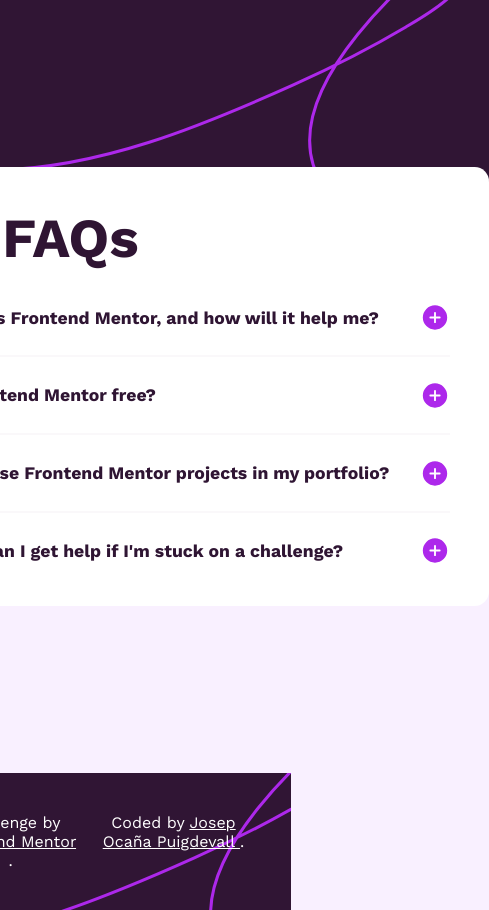
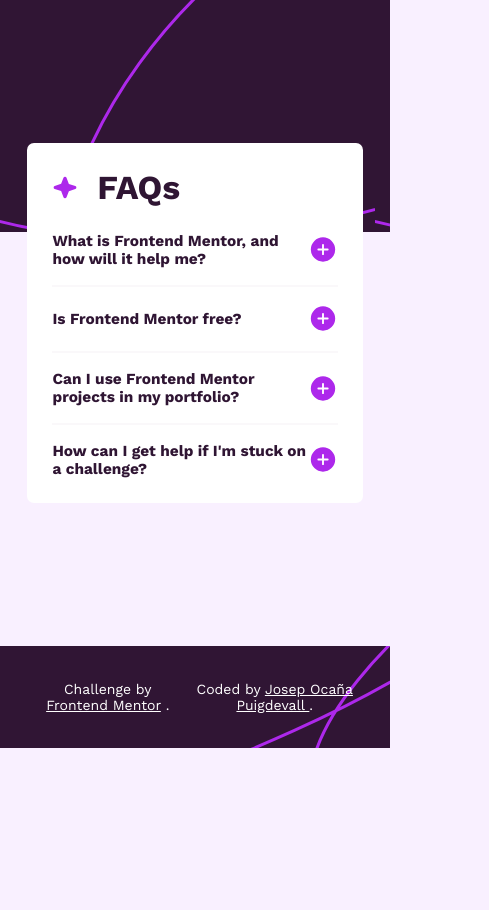
Before and after one commit to Josep-Ocana/frontendMentor-faq-accordion, a plain HTML site: page index.html in a window 390 px wide. Shown: the whole page, 489 px wide, since content can reach past the window. After the commit the page ends 844 px from the top, so only its background shows below. Drawn offline with nearby package versions, Linux system fonts and the light colour scheme.

Commit message:
create mobile design

```diff
--- a/assets/css/styles.css
+++ b/assets/css/styles.css
@@ -115,3 +115,45 @@
 .attribution a {
 	color: var(--white);
 }
+
+/* MEDIA QUERIES
+    600px
+*/
+@media screen and (max-width: 610px) {
+	* {
+		font-size: 14px;
+	}
+	body {
+		background: url('../images/background-pattern-mobile.svg') repeat-x;
+		background-color: var(--light-pink);
+	}
+
+	.container {
+		margin: 10.2rem auto;
+		width: 86%;
+		padding: 1.8rem;
+		border-radius: 0.5rem;
+	}
+
+	.icon-star {
+		width: 1.8rem;
+	}
+
+	.title {
+		font-size: 2.4rem;
+		font-weight: 700;
+		color: var(--dark-purple);
+		margin-bottom: 0;
+	}
+
+	.accordion-item {
+		padding-block: 1.2rem;
+	}
+}
+
+/* Mobile Design */
+@media screen and (max-width: 375px) {
+	.accordion-header {
+		width: 15rem;
+	}
+}
```
